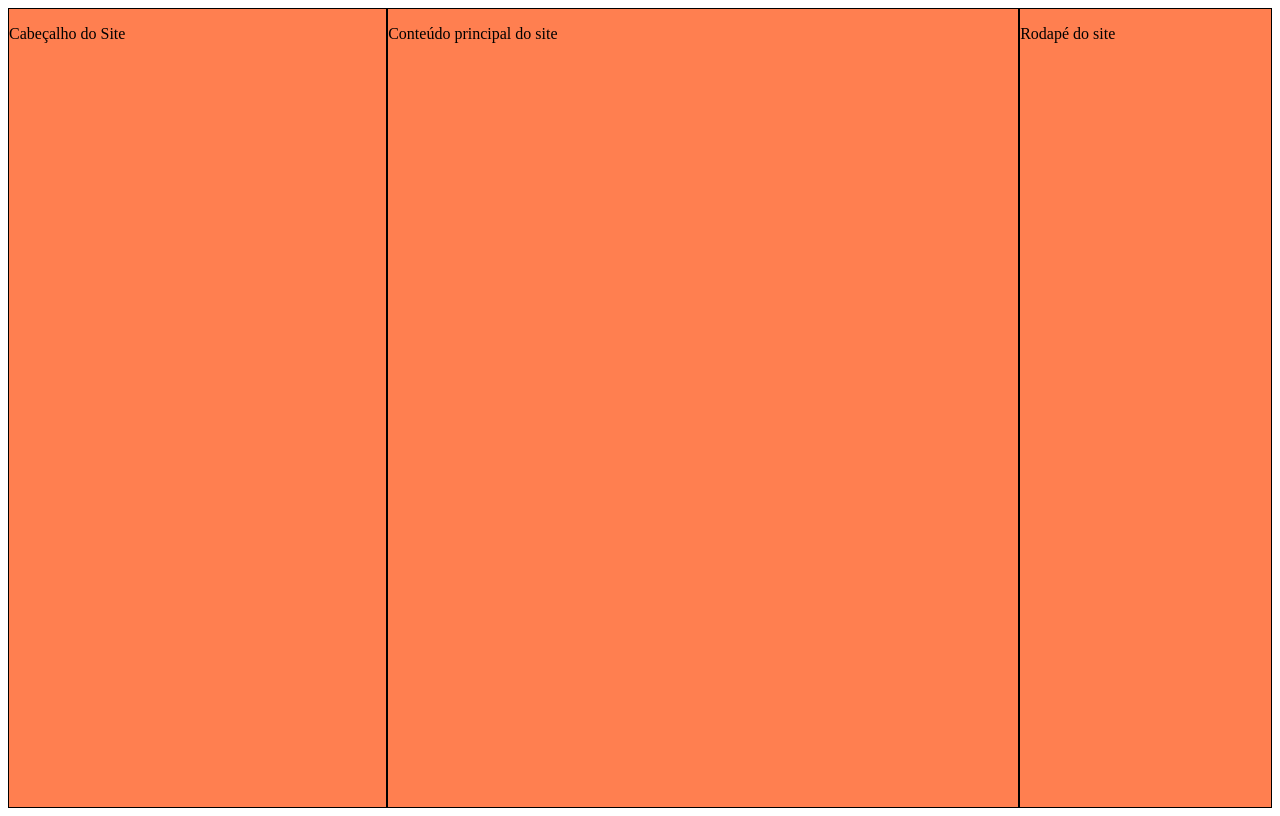
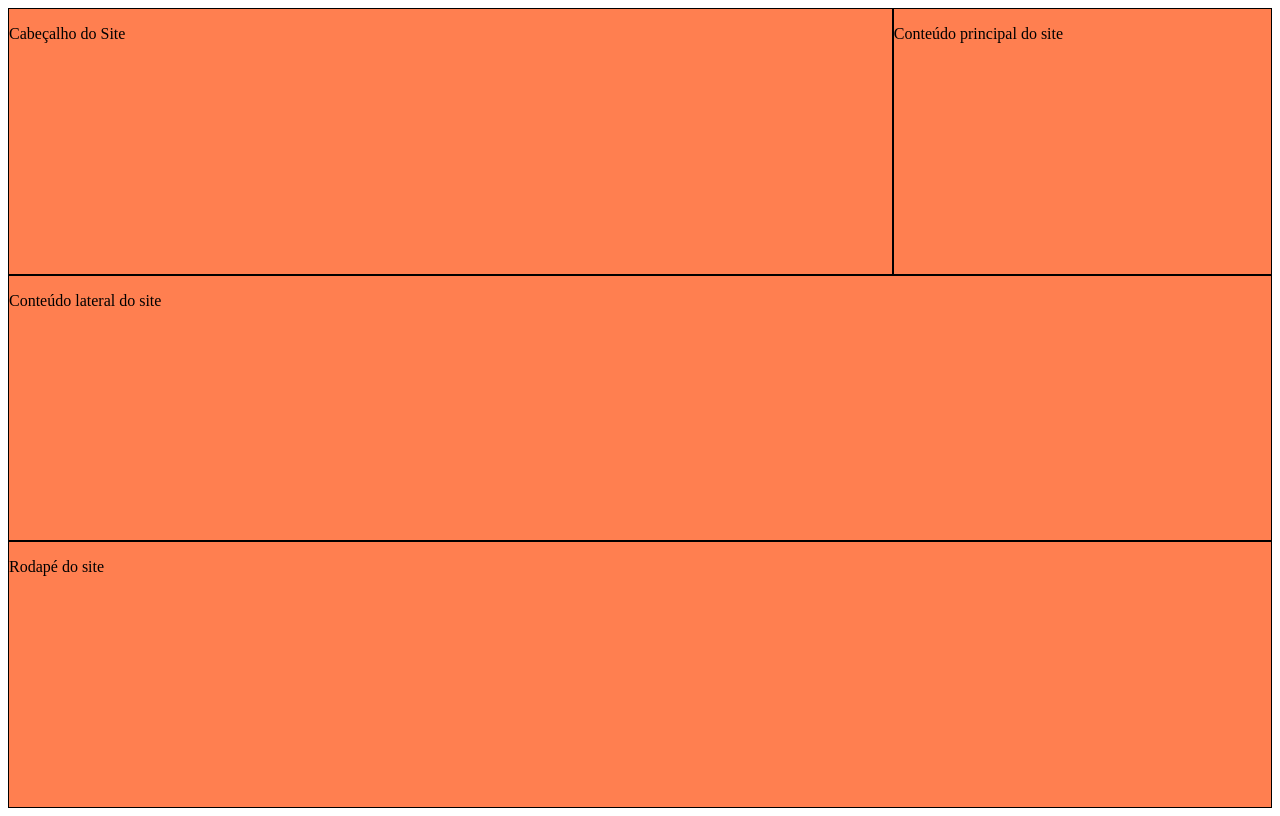
Before and after one commit to brunos-costa/projeto_landing_page_noturno, a plain HTML site: page exemplo/grid.html in a window 1280 px wide. Drawn offline with Linux system fonts and the light colour scheme.

Commit message:
Finalizado introdução a grid css

```diff
--- a/exemplo/grid.css
+++ b/exemplo/grid.css
@@ -1,3 +1,15 @@
 .bloco{background-color: coral; border:1px solid black; }
 
-body{display:grid; grid-template-columns: 30% 50% 20%; height:100vh;}
+body{
+    display:grid;
+    grid-template-columns: 70% 30%;
+    height:100vh;
+    grid-template-areas: 'header main'
+                         'aside aside'
+                         'footer footer';
+}
+
+header{grid-area:header;}
+main{grid-area:main;}
+aside{grid-area:aside;}
+footer{grid-area:footer;}
--- a/exemplo/grid.html
+++ b/exemplo/grid.html
@@ -16,6 +16,10 @@
         <p>Conteúdo principal do site</p>
     </main>
 
+    <aside class="bloco">
+        <p>Conteúdo lateral do site</p>
+    </aside>
+
     <footer class="bloco">
         <p>Rodapé do site</p>
     </footer>
```
